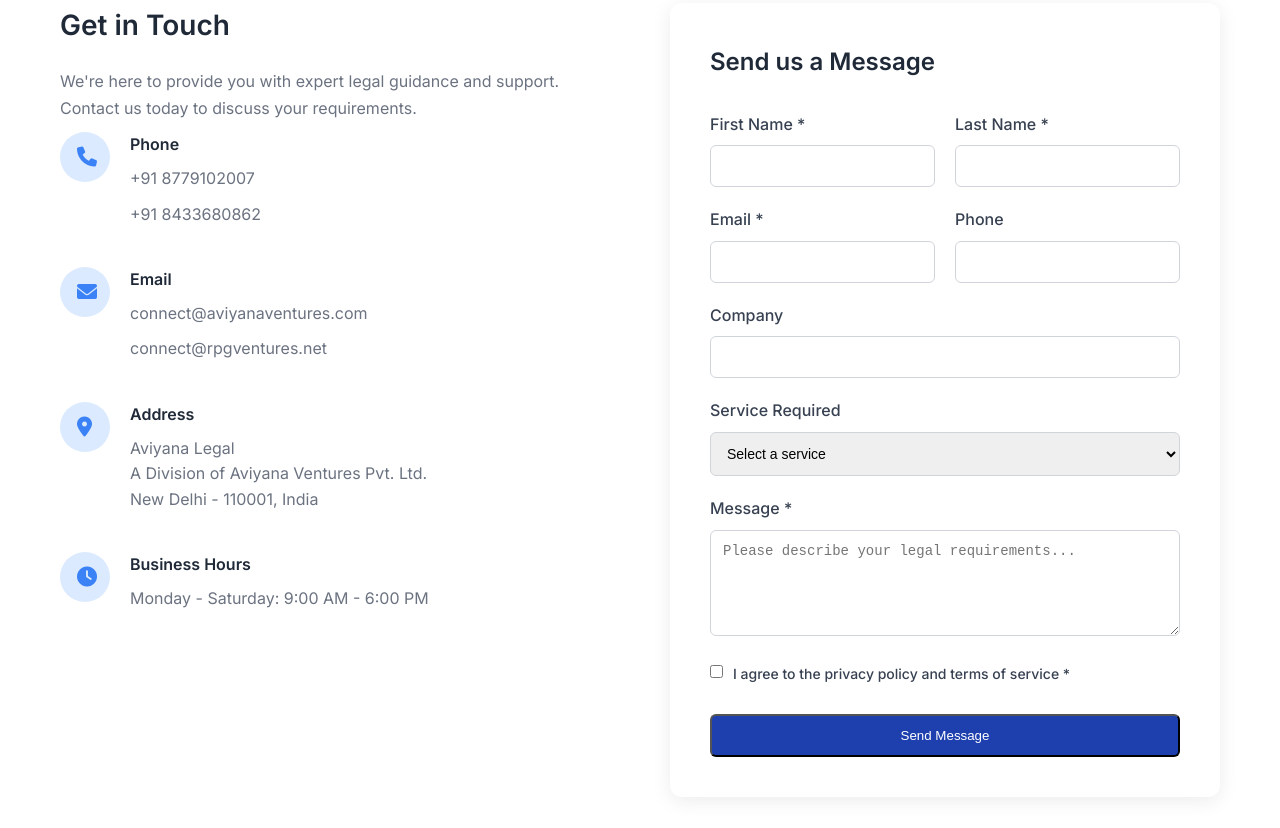
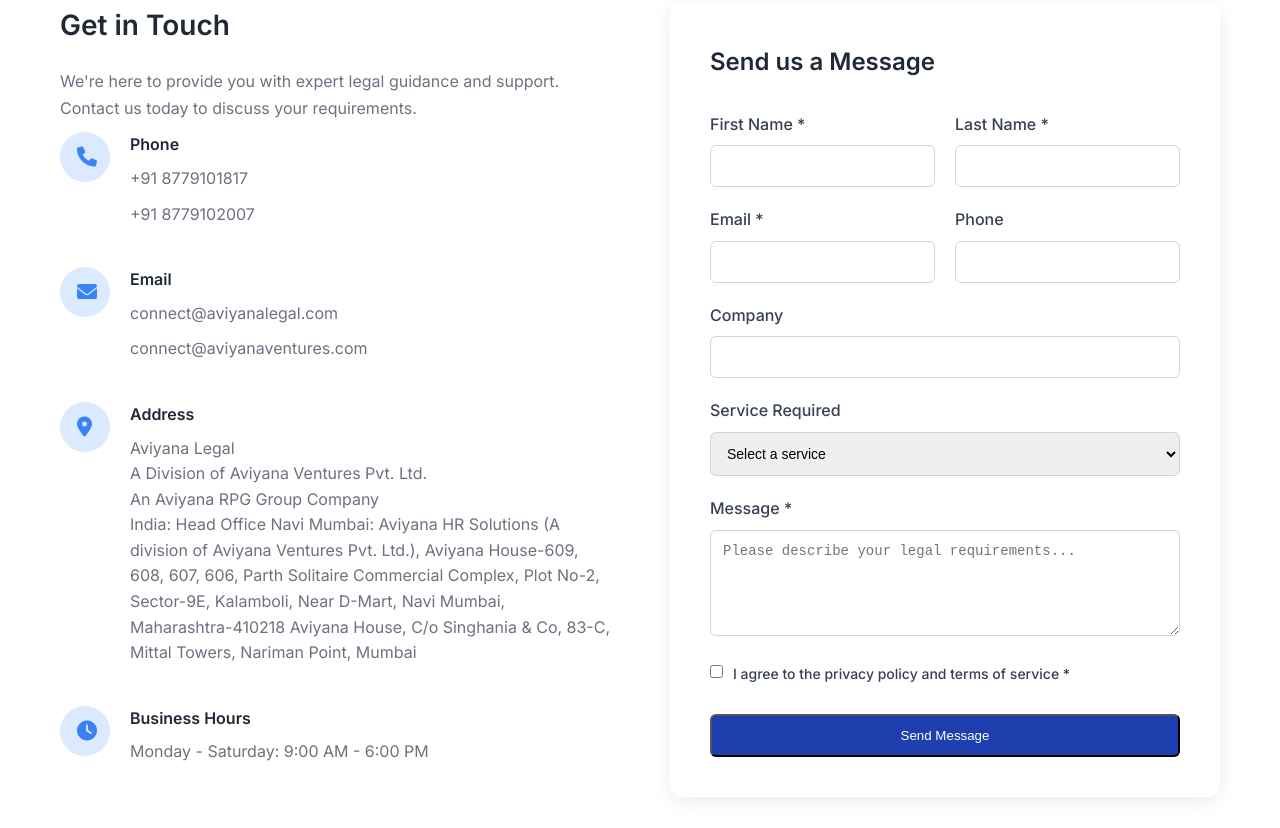
Before and after one commit to code-with-kaushlendra/aviyanalegal, a plain HTML site: page contact.html in a window 1280 px wide. Shown: the part 512-1340 px from the top of the page. Drawn offline with Linux system fonts and the light colour scheme.

Commit message:
last commit

```diff
--- a/contact.html
+++ b/contact.html
@@ -72,8 +72,8 @@
                             </div>
                             <div class="contact-text">
                                 <h4>Phone</h4>
-                                <p> +91 8779102007</p>
-                                <p>+91 8433680862</p>
+                                <p>+91 8779101817</p>
+                                <p>+91 8779102007</p>
                             </div>
                         </div>
 
@@ -83,8 +83,8 @@
                             </div>
                             <div class="contact-text">
                                 <h4>Email</h4>
+                                <p>connect@aviyanalegal.com</p>
                                 <p>connect@aviyanaventures.com</p>
-                                <p>connect@rpgventures.net</p>
                             </div>
                         </div>
 
@@ -96,7 +96,9 @@
                                 <h4>Address</h4>
                                 <p>Aviyana Legal<br>
                                 A Division of Aviyana Ventures Pvt. Ltd.<br>
-                                New Delhi - 110001, India</p>
+                                An Aviyana RPG Group Company<br>
+                               India: Head Office Navi Mumbai: Aviyana HR Solutions (A division of Aviyana Ventures Pvt. Ltd.), Aviyana House-609, 608, 607, 606, Parth Solitaire Commercial Complex, Plot No-2, Sector-9E, Kalamboli, Near D-Mart, Navi Mumbai, Maharashtra-410218
+Aviyana House, C/o Singhania & Co, 83-C, Mittal Towers, Nariman Point, Mumbai</p>
                             </div>
                         </div>
 
@@ -262,8 +264,8 @@
                     <h4>Contact Info</h4>
                     <div class="contact-info">
                         <p><i class="fas fa-phone"></i> +91 8779102007</p>
-                        <p><i class="fas fa-envelope"></i>connect@aviyanaventures.com</p>
-                        <p><i class="fas fa-map-marker-alt"></i>U 17, Subash Park, Uttam Nagar West, New Delhi-110059.</p>
+                        <p><i class="fas fa-envelope"></i>connect@aviyanalegal.com</p>
+                        <i class="fas fa-map-marker-alt"></i><p> India: Head Office Navi Mumbai: Aviyana HR Solutions (A division of Aviyana Ventures Pvt. Ltd.), Aviyana House-609, 608, 607, 606, Parth Solitaire Commercial Complex, Plot No-2, Sector-9E, Kalamboli, Near D-Mart, Navi Mumbai, Maharashtra-410218 Aviyana House, C/o Singhania & Co, 83-C, Mittal Towers, Nariman Point, Mumbai</p>
                     </div>
                 </div>
             </div>
```
Also changed, not shown: about.html (+2 -2 lines), index.html (+2 -2 lines), services.html (+2 -2 lines), team.html (+2 -2 lines).
